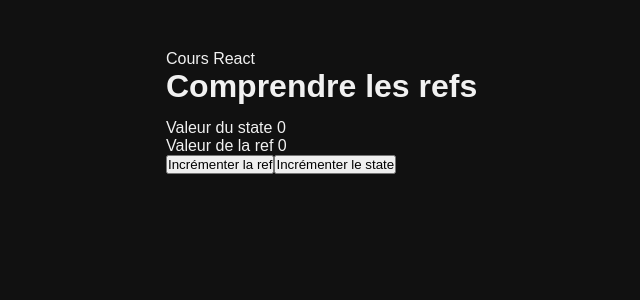
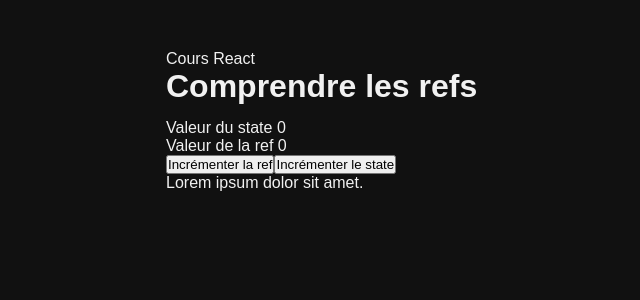
Before and after one commit to Benalta7892/React, a React (Vite) app in the folder 3.Les-bases-de-React/: page / in a window 1280 px wide. Shown: the top 300 px of the page, without its empty margins (74-714 px from the left). Built offline with nearby package versions, Linux system fonts and the light colour scheme.

Commit message:
useRef pour selectionner un element

```diff
--- a/3.Les-bases-de-React/src/lessons/13.useRef/Container.jsx
+++ b/3.Les-bases-de-React/src/lessons/13.useRef/Container.jsx
@@ -6,12 +6,14 @@
 export default function Container() {
   const [state, setState] = useState(0);
   const countRef = useRef(0);
-  console.log(countRef);
 
   function handleCountRef() {
     countRef.current++;
-    console.log(countRef.current);
+    console.log(txtRef.current);
   }
+
+  const txtRef = useRef();
+  console.log(txtRef);
 
   return (
     <div>
@@ -20,6 +22,8 @@
       <p>Valeur de la ref {countRef.current}</p>
       <button onClick={handleCountRef}>Incrémenter la ref</button>
       <button onClick={() => setState(state + 1)}>Incrémenter le state</button>
+
+      <p ref={txtRef}>Lorem ipsum dolor sit amet.</p>
     </div>
   );
 }
```
